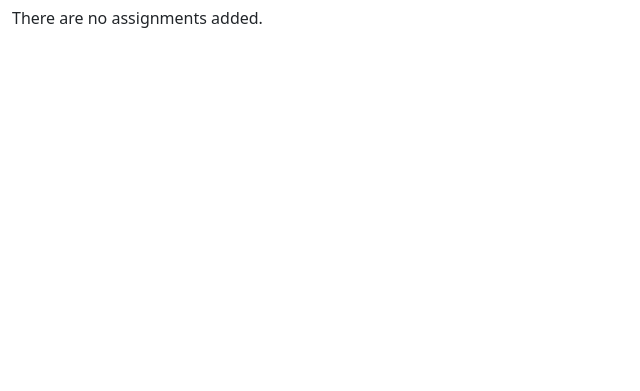
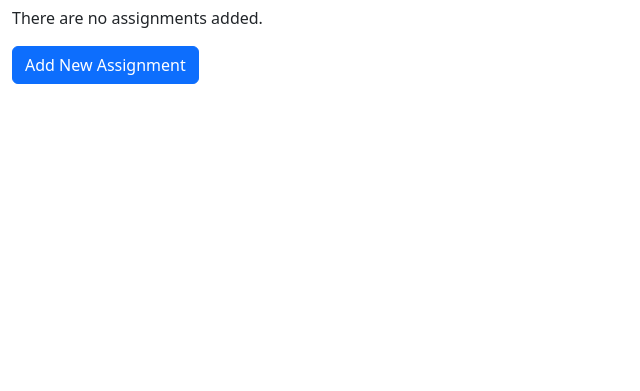
Before and after one commit to afuina/cs3300-app, a Django app: page /assignments/ in a window 1280 px wide. Shown: the part 179-570 px from the top of the page, without its empty margins (0-640 px from the left). Run offline with Django 4.2, Linux system fonts and the light colour scheme; data that the repository does not hold is empty; some libraries are stand-ins or nearby versions.

Commit message:
implemented functionality to create a new assignment

```diff
--- a/django_project/planner_app/templates/planner_app/assignment_list.html
+++ b/django_project/planner_app/templates/planner_app/assignment_list.html
@@ -14,4 +14,6 @@
 {% else %}
 <p>There are no assignments added.</p>
 {% endif %}
+<!-- Add a link to create a new assignment  -->
+<a class="btn btn-primary" href="{% url 'create_assignment' %}" role="button">Add New Assignment</a>
 {% endblock %}
--- a/django_project/planner_app/templates/planner_app/index.html
+++ b/django_project/planner_app/templates/planner_app/index.html
@@ -10,6 +10,7 @@
 <h4>
     Welcome to your Planner! This app is designed to
     help you keep track of all your upcoming deadlines.
+    Visit the "Assignments" tab to view your active assignments.
 </h4>
 
 
--- a/django_project/planner_app/urls.py
+++ b/django_project/planner_app/urls.py
@@ -11,5 +11,6 @@ urlpatterns = [
     path('', views.index, name='index'),
     path('assignments/', views.AssignmentListView.as_view(), name= 'assignments'),
     path('assignment/<int:pk>', views.AssignmentDetailView.as_view(), name='assignment-detail'),
+    path('assignments/create_assignment/', views.createAssignment, name='create_assignment'),
 
 ]
--- a/django_project/planner_app/views.py
+++ b/django_project/planner_app/views.py
@@ -1,7 +1,8 @@
-from django.shortcuts import render
+from django.shortcuts import render, redirect
 from django.http import HttpResponse
 from django.views import generic
 from .models import Assignment
+from .forms import AssignmentForm
 
 # Create your views here.
 def index(request):
@@ -10,6 +11,25 @@ def index(request):
 
     return render(request, 'planner_app/index.html')
 
+# method to create an assignment
+def createAssignment(request):
+    if request.method == 'POST':
+        form = AssignmentForm(request.POST)
+        if form.is_valid():
+            # Create a new assignment object but don't save it to the database yet
+            new_assignment = form.save(commit=False)
+
+            # You can perform additional processing here if needed
+
+            # Save the assignment to the database
+            new_assignment.save()
+
+            # Optionally, you can redirect to a page showing the created assignment
+            return redirect('assignment-detail', pk=new_assignment.pk)  # Define 'assignment_detail' URL pattern in your urls.py
+    else:
+        form = AssignmentForm()
+
+    return render(request, 'planner_app/assignment_form.html', {'form': form})
 class AssignmentListView(generic.ListView):
     model = Assignment  # Assignment model
     template_name = 'planner_app/assignment_list.html'  # Template for listing assignments
```
Also changed, not shown: django_project/planner_app/forms.py (added, +9 -0 lines), django_project/planner_app/templates/planner_app/assignment_form.html (added, +20 -0 lines).
